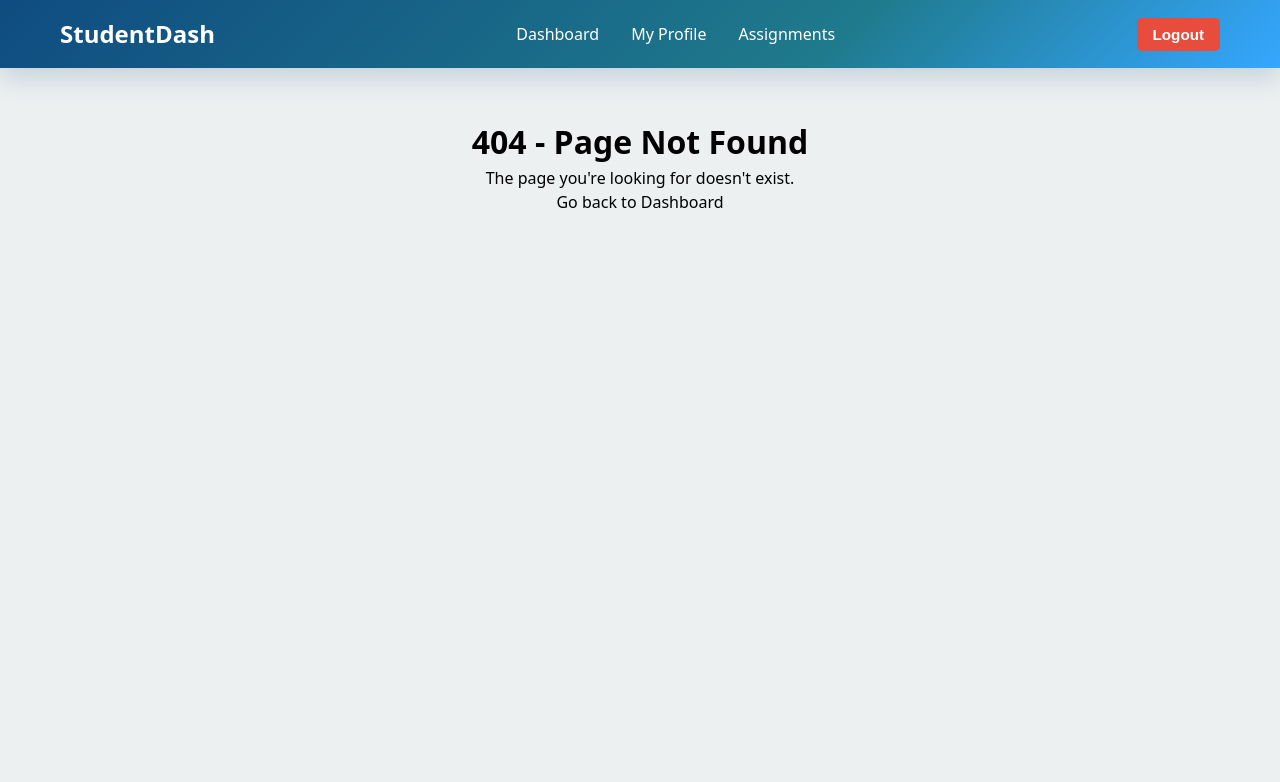
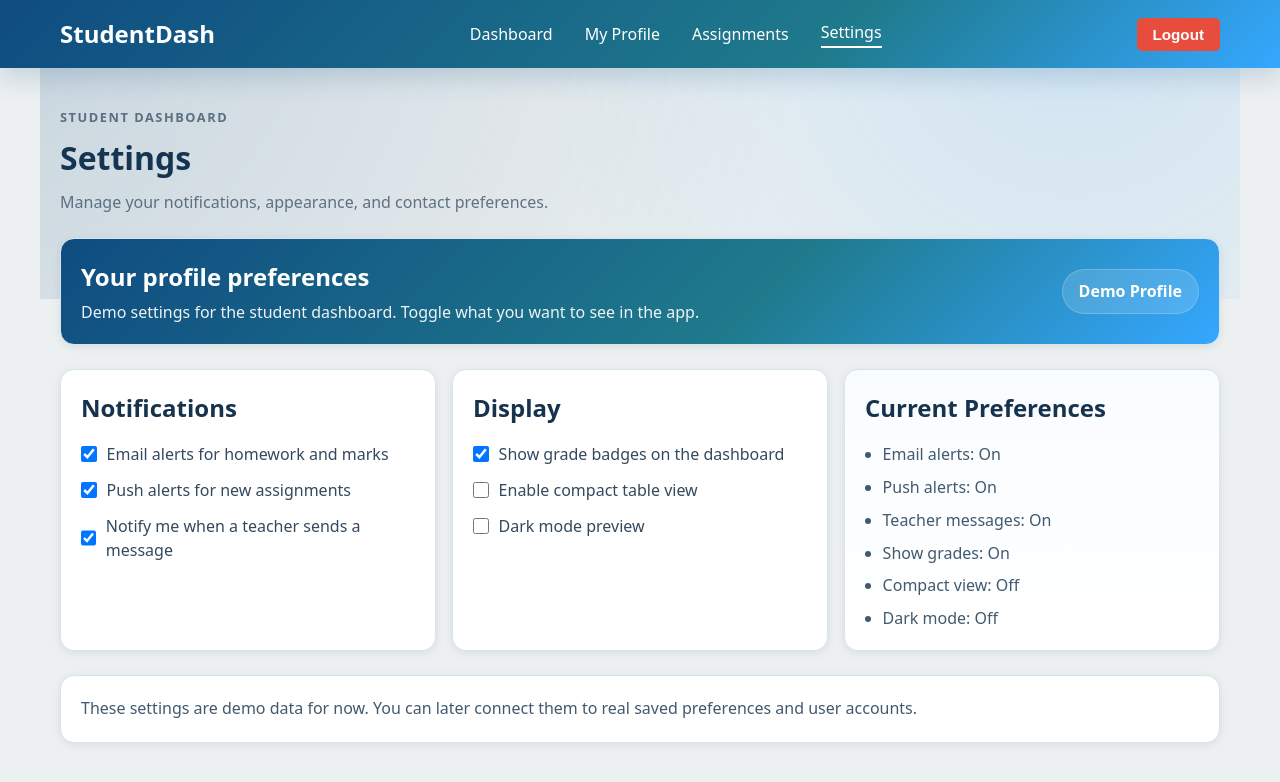
Before and after one commit to Lalindu0923/githubTester, a React (Vite) app in the folder studentDashboard/: page /settings in a window 1280 px wide. Before the commit this address had no page. Shown: the top 782 px of the page. Built offline with nearby package versions, Linux system fonts and the light colour scheme.

Commit message:
feat: add student settings page to navbar

```diff
--- a/studentDashboard/src/components/Navbar.jsx
+++ b/studentDashboard/src/components/Navbar.jsx
@@ -28,6 +28,11 @@ function Navbar() {
               Assignments
             </NavLink>
           </li>
+          <li className="nav-item">
+            <NavLink to="/settings" className={({ isActive }) => `nav-link${isActive ? ' nav-link-active' : ''}`}>
+              Settings
+            </NavLink>
+          </li>
         </ul>
         <button onClick={handleLogout} className="logout-btn">
           Logout
--- a/studentDashboard/src/components/Settings.jsx
+++ b/studentDashboard/src/components/Settings.jsx
@@ -3,18 +3,31 @@ import '../styles/Settings.css'
 
 export default function Settings() {
   const [emailAlerts, setEmailAlerts] = useState(true)
+  const [pushAlerts, setPushAlerts] = useState(true)
   const [showGrades, setShowGrades] = useState(true)
   const [compactView, setCompactView] = useState(false)
+  const [darkMode, setDarkMode] = useState(false)
+  const [teacherMessages, setTeacherMessages] = useState(true)
 
   return (
     <div className="settings-page">
       <header className="settings-header">
+        <p className="settings-kicker">Student Dashboard</p>
         <h1>Settings</h1>
-        <p>Manage teacher preferences and classroom visibility options.</p>
+        <p>Manage your notifications, appearance, and contact preferences.</p>
       </header>
 
-      <section className="settings-card">
-        <h2>Preference Controls</h2>
+      <section className="settings-hero-card">
+        <div>
+          <h2>Your profile preferences</h2>
+          <p>Demo settings for the student dashboard. Toggle what you want to see in the app.</p>
+        </div>
+        <div className="settings-hero-badge">Demo Profile</div>
+      </section>
+
+      <section className="settings-grid">
+        <article className="settings-card">
+          <h2>Notifications</h2>
           <div className="settings-options">
             <label className="toggle-row">
               <input
@@ -22,16 +35,39 @@ export default function Settings() {
                 checked={emailAlerts}
                 onChange={(event) => setEmailAlerts(event.target.checked)}
               />
-            <span>Email alerts for student updates</span>
+              <span>Email alerts for homework and marks</span>
             </label>
 
+            <label className="toggle-row">
+              <input
+                type="checkbox"
+                checked={pushAlerts}
+                onChange={(event) => setPushAlerts(event.target.checked)}
+              />
+              <span>Push alerts for new assignments</span>
+            </label>
+
+            <label className="toggle-row">
+              <input
+                type="checkbox"
+                checked={teacherMessages}
+                onChange={(event) => setTeacherMessages(event.target.checked)}
+              />
+              <span>Notify me when a teacher sends a message</span>
+            </label>
+          </div>
+        </article>
+
+        <article className="settings-card">
+          <h2>Display</h2>
+          <div className="settings-options">
             <label className="toggle-row">
               <input
                 type="checkbox"
                 checked={showGrades}
                 onChange={(event) => setShowGrades(event.target.checked)}
               />
-            <span>Show grade badges on dashboard</span>
+              <span>Show grade badges on the dashboard</span>
             </label>
 
             <label className="toggle-row">
@@ -42,7 +78,35 @@ export default function Settings() {
               />
               <span>Enable compact table view</span>
             </label>
+
+            <label className="toggle-row">
+              <input
+                type="checkbox"
+                checked={darkMode}
+                onChange={(event) => setDarkMode(event.target.checked)}
+              />
+              <span>Dark mode preview</span>
+            </label>
           </div>
+        </article>
+
+        <article className="settings-card settings-summary-card">
+          <h2>Current Preferences</h2>
+          <ul className="settings-summary-list">
+            <li>Email alerts: {emailAlerts ? 'On' : 'Off'}</li>
+            <li>Push alerts: {pushAlerts ? 'On' : 'Off'}</li>
+            <li>Teacher messages: {teacherMessages ? 'On' : 'Off'}</li>
+            <li>Show grades: {showGrades ? 'On' : 'Off'}</li>
+            <li>Compact view: {compactView ? 'On' : 'Off'}</li>
+            <li>Dark mode: {darkMode ? 'On' : 'Off'}</li>
+          </ul>
+        </article>
+      </section>
+
+      <section className="settings-card settings-note-card">
+        <p>
+          These settings are demo data for now. You can later connect them to real saved preferences and user accounts.
+        </p>
       </section>
     </div>
   )
--- a/studentDashboard/src/routes/routers.jsx
+++ b/studentDashboard/src/routes/routers.jsx
@@ -3,6 +3,7 @@ import Dashboard from '../components/Dashboard'
 import StudentPage from '../components/StudentPage'
 import NotFound from '../components/NotFound'
 import Assignments from '../components/Assignments'
+import Settings from '../components/Settings'
 
 function AppRoutes() {
   return (
@@ -10,6 +11,7 @@ function AppRoutes() {
       <Route path="/" element={<Dashboard />} />
       <Route path="/profile" element={<StudentPage />} />
       <Route path="/assignments" element={<Assignments />} />
+      <Route path="/settings" element={<Settings />} />
       <Route path="*" element={<NotFound />} />
     </Routes>
   )
--- a/studentDashboard/src/styles/Settings.css
+++ b/studentDashboard/src/styles/Settings.css
@@ -4,11 +4,24 @@
   padding: 2rem 20px;
   display: grid;
   gap: 1.5rem;
+  position: relative;
+  overflow: hidden;
+}
+
+.settings-page::before {
+  content: '';
+  position: absolute;
+  inset: -20% -10% auto;
+  height: 360px;
+  background: radial-gradient(circle at top left, rgba(15, 76, 129, 0.18), transparent 60%),
+    radial-gradient(circle at 80% 20%, rgba(53, 167, 255, 0.15), transparent 45%);
+  animation: settingsGlow 10s ease-in-out infinite;
+  pointer-events: none;
 }
 
 .settings-header h1 {
   margin: 0;
-  color: #2c3e50;
+  color: #17324d;
   font-size: 2rem;
 }
 
@@ -17,16 +30,83 @@
   color: #667482;
 }
 
+.settings-kicker {
+  text-transform: uppercase;
+  letter-spacing: 0.12em;
+  color: #0f4c81;
+  font-size: 0.8rem;
+  margin: 0 0 0.4rem;
+  font-weight: 700;
+}
+
+.settings-hero-card,
 .settings-card {
   background: #ffffff;
-  border-radius: 10px;
+  border-radius: 14px;
   box-shadow: 0 2px 8px rgba(0, 0, 0, 0.08);
   padding: 1.25rem;
+  border: 1px solid #d6e4ef;
+  position: relative;
+  z-index: 1;
+}
+
+.settings-hero-card {
+  display: flex;
+  justify-content: space-between;
+  align-items: center;
+  gap: 1rem;
+  background: linear-gradient(135deg, #0f4c81, #1f7a8c 60%, #35a7ff);
+  color: #ffffff;
+  overflow: hidden;
+}
+
+.settings-hero-card h2,
+.settings-hero-card p {
+  margin: 0;
+}
+
+.settings-hero-card p {
+  opacity: 0.92;
+  margin-top: 0.35rem;
+}
+
+.settings-hero-badge {
+  background: rgba(255, 255, 255, 0.15);
+  border: 1px solid rgba(255, 255, 255, 0.2);
+  color: #ffffff;
+  border-radius: 999px;
+  padding: 0.6rem 1rem;
+  font-weight: 700;
+  white-space: nowrap;
+}
+
+.settings-grid {
+  display: grid;
+  grid-template-columns: repeat(3, minmax(0, 1fr));
+  gap: 1rem;
+}
+
+.settings-summary-card {
+  background: linear-gradient(180deg, #f9fcff, #ffffff);
+}
+
+.settings-summary-list {
+  margin: 0;
+  padding-left: 1.1rem;
+  display: grid;
+  gap: 0.55rem;
+  color: #42596e;
+}
+
+.settings-note-card p {
+  margin: 0;
+  color: #42596e;
+  line-height: 1.6;
 }
 
 .settings-card h2 {
   margin: 0 0 1rem;
-  color: #2c3e50;
+  color: #17324d;
 }
 
 .settings-options {
@@ -46,8 +126,27 @@
   height: 16px;
 }
 
+@keyframes settingsGlow {
+  0%,
+  100% {
+    transform: translateY(0);
+  }
+  50% {
+    transform: translateY(12px);
+  }
+}
+
 @media (max-width: 768px) {
   .settings-page {
     padding: 1rem 15px;
   }
+
+  .settings-hero-card {
+    flex-direction: column;
+    align-items: flex-start;
+  }
+
+  .settings-grid {
+    grid-template-columns: 1fr;
+  }
 }
```
Lines whose indentation alone changed are shown as unchanged.
